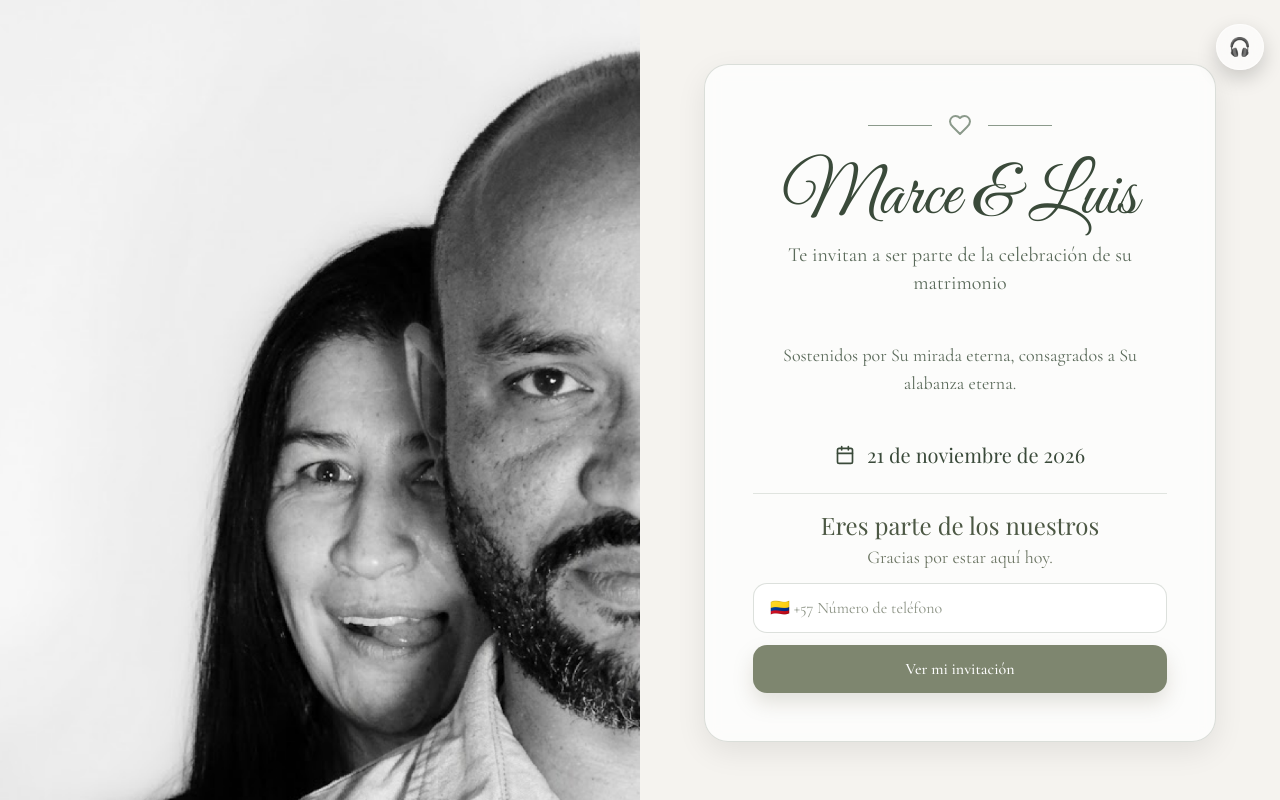
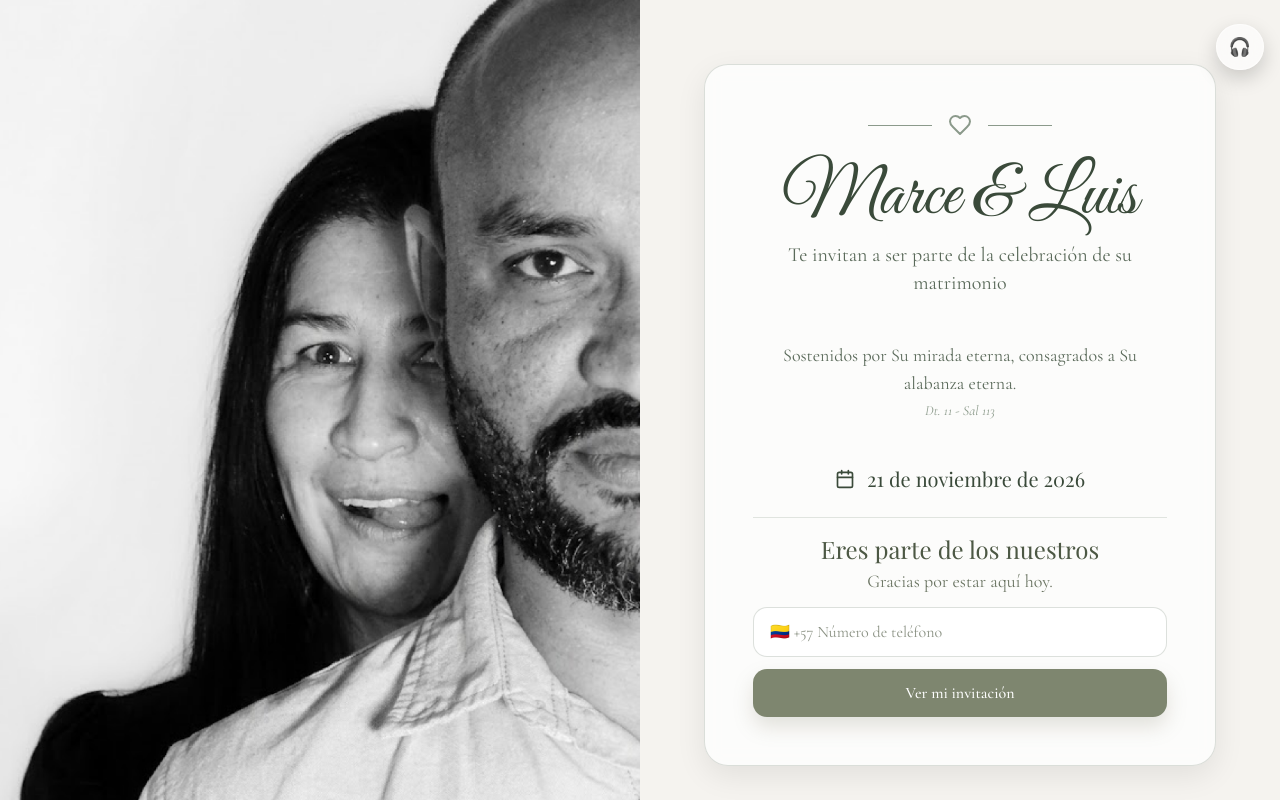
Before and after one commit to RickyFreefly/marce-Luis, a React (Vite) app: page / in a window 1280 px wide. Built offline with nearby package versions, Linux system fonts and the light colour scheme; a web font is replaced by a local one.

Commit message:
ajuste deploy

```diff
--- a/src/app/App.tsx
+++ b/src/app/App.tsx
@@ -249,6 +249,7 @@ export default function App() {
           invitationLine: "Te invitan a ser parte de la celebración de su matrimonio",
           marriageLine:
             "Sostenidos por Su mirada eterna, consagrados a Su alabanza eterna.",
+          verseReference: "Dt. 11 - Sal 113",
           rootTitle: "Eres parte de los nuestros",
           rootSubtitle: "Gracias por estar aquí hoy.",
           phonePlaceholder: "🇨🇴 +57 Número de teléfono",
--- a/src/components/invitation/EventsSection.tsx
+++ b/src/components/invitation/EventsSection.tsx
@@ -53,7 +53,7 @@ const defaultTexts: EventsSectionTexts = {
       title: "Recepción",
       label: "Celebración",
       time: "5:00 PM",
-      description: "Cena • DJ • Banda en vivo. Una noche para no olvidar.",
+      description: "Cena. Una noche para no olvidar.",
       icon: PartyPopper,
     },
   ],
--- a/src/components/invitation/HeroSection.tsx
+++ b/src/components/invitation/HeroSection.tsx
@@ -5,6 +5,7 @@ type HeroSectionTexts = {
   topLabel: string;
   invitationLine: string;
   marriageLine?: string;
+  verseReference?: string;
   rootTitle: string;
   rootSubtitle: string;
   phonePlaceholder: string;
@@ -74,14 +75,14 @@ export function HeroSection({
         transition={{ duration: 1 }}
         className={`lg:w-1/2 ${
           isRootAccess
-            ? "h-[34vh] sm:h-[38vh] md:h-[42vh] lg:h-screen"
-            : "h-[30vh] sm:h-[34vh] md:h-[38vh] lg:h-screen"
+            ? "h-[52vh] sm:h-[56vh] md:h-[60vh] lg:h-screen"
+            : "h-[48vh] sm:h-[52vh] md:h-[56vh] lg:h-screen"
         }`}
       >
         <img
           src={heroImage}
           alt={resolvedTexts.imageAlt}
-          className="w-full h-full object-cover object-[center_15%]"
+          className="w-full h-full object-cover object-center"
         />
       </motion.div>
 
@@ -135,6 +136,11 @@ export function HeroSection({
                 <p className="text-sm sm:text-base lg:text-lg text-[#5A6A5A]">
                   {resolvedTexts.marriageLine}
                 </p>
+                {resolvedTexts.verseReference ? (
+                  <p className="mt-1 text-xs sm:text-sm text-[#8B9A8B] italic">
+                    {resolvedTexts.verseReference}
+                  </p>
+                ) : null}
               </div>
 
               <div className="flex items-center justify-center gap-2 sm:gap-3 text-[#3A4A3A]">
--- a/src/components/invitation/InfoSection.tsx
+++ b/src/components/invitation/InfoSection.tsx
@@ -107,7 +107,8 @@ function DressCodeCard({
           </div>
 
           <p className="text-sm leading-relaxed text-[#6A7462]">
-            Traje formal, No tenis. Se reserva el color gris y verde oliva.
+            Traje formal, No tenis. Se reserva el color azul oscuro y verde
+            oliva.
           </p>
         </div>
 
@@ -118,8 +119,8 @@ function DressCodeCard({
           </div>
 
           <p className="text-sm leading-relaxed text-[#6A7462]">
-            Vestido formal, No tenis. se reserva el color blanco, rojo y verde
-            oliva.
+            Vestido formal, No tenis. se reserva el color blanco, azul noche
+            y verde oliva.
           </p>
         </div>
       </div>
--- a/src/data/weddingData.ts
+++ b/src/data/weddingData.ts
@@ -6,15 +6,16 @@ import galleryImage4 from "../assets/Marce&Luis4.png";
 import galleryImage5 from "../assets/Marce&Luis5.png";
 import galleryImage6 from "../assets/Marce&Luis6.png";
 import galleryImage7 from "../assets/Marce&Luis7.png";
-//import galleryImage8 from "../assets/Marce&Luis8.png";
+import galleryImage8 from "../assets/Marce&Luis8.jpeg";
 import galleryImage9 from "../assets/Marce&Luis9.png";
 
 export const weddingData = {
   couple: "Marce & Luis",
   dateText: "21 de noviembre de 2026",
   weddingDate: new Date("2026-11-21T15:00:00"),
-  quote: "El amor está compuesto por un alma que habita en dos cuerpos",
-  quoteAuthor: "Aristóteles",
+  quote:
+    "Entramos a la tierra que Dios preparó para nosotros, un hogar que Él cuida y bendice. ¡Sea el nombre del Señor alabado desde ahora y para siempre!",
+  quoteAuthor: "Deuteronomio 11:12 & Salmo 113:2",
   hashtag: "#MarceYLuis",
   heroImage,
   galleryImages: [
@@ -25,7 +26,7 @@ export const weddingData = {
     galleryImage5,
     galleryImage6,
     galleryImage7,
-    //galleryImage8,
+    galleryImage8,
     galleryImage9,
   ],
 };
```
Also changed, not shown: 1 other file (tests, documents, lock files or other folders).
